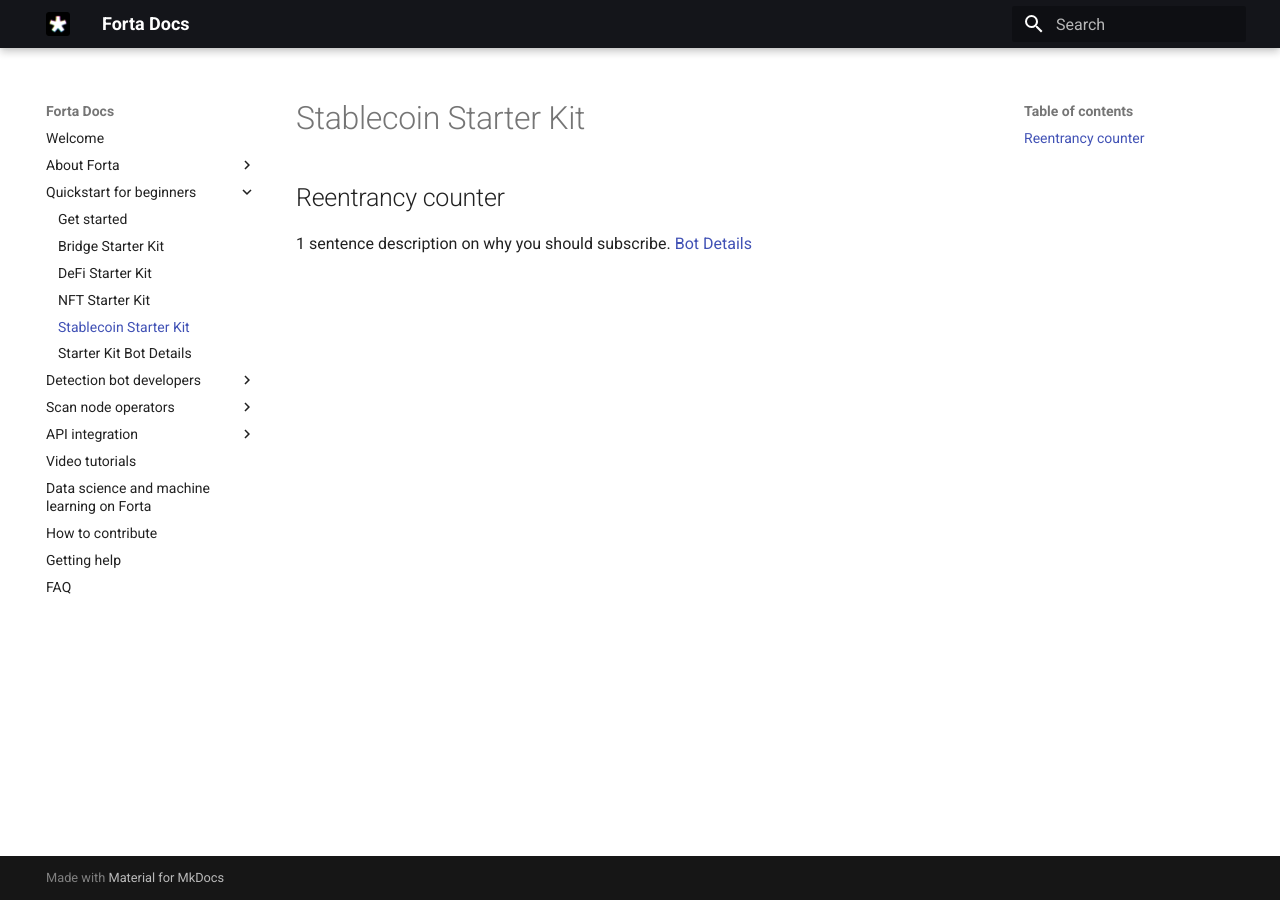
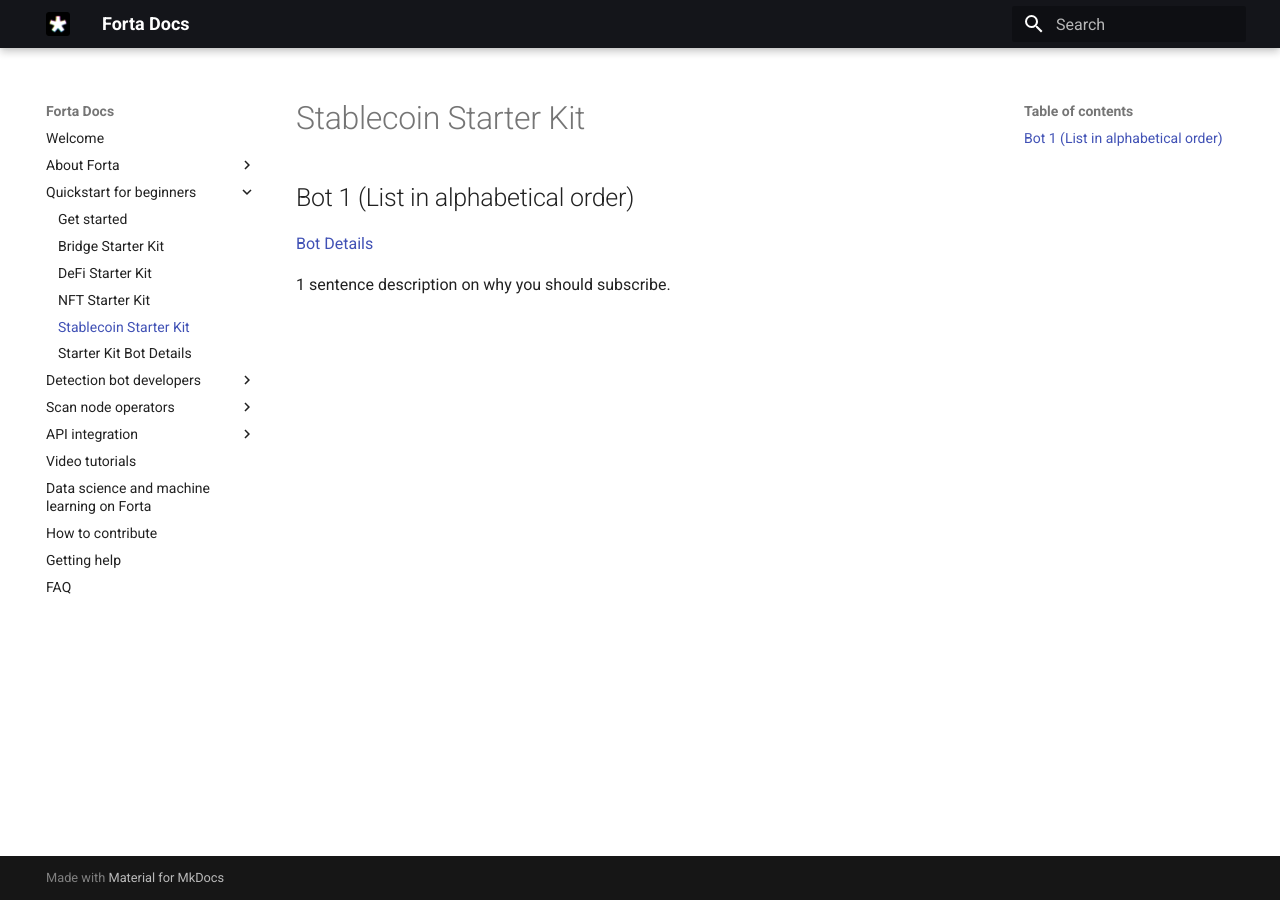
Before and after one commit to forta-network/docs, an MkDocs documentation site: the page built from docs/stablecoin-starter-kit.md, in a window 1280 px wide. Built offline with MkDocs 1.6.1 and Material for MkDocs 9.7.7, drawn with Linux system fonts in a browser that asks for light colours.

Commit message:
Add example

```diff
--- a/docs/stablecoin-starter-kit.md
+++ b/docs/stablecoin-starter-kit.md
@@ -1,6 +1,7 @@
 # Stablecoin Starter Kit
 
-## Reentrancy counter
+## Bot 1 (List in alphabetical order)
+
+[Bot Details](starter-kit-bot-details.md#bot1)
 
 1 sentence description on why you should subscribe.
-[Bot Details]()
```
